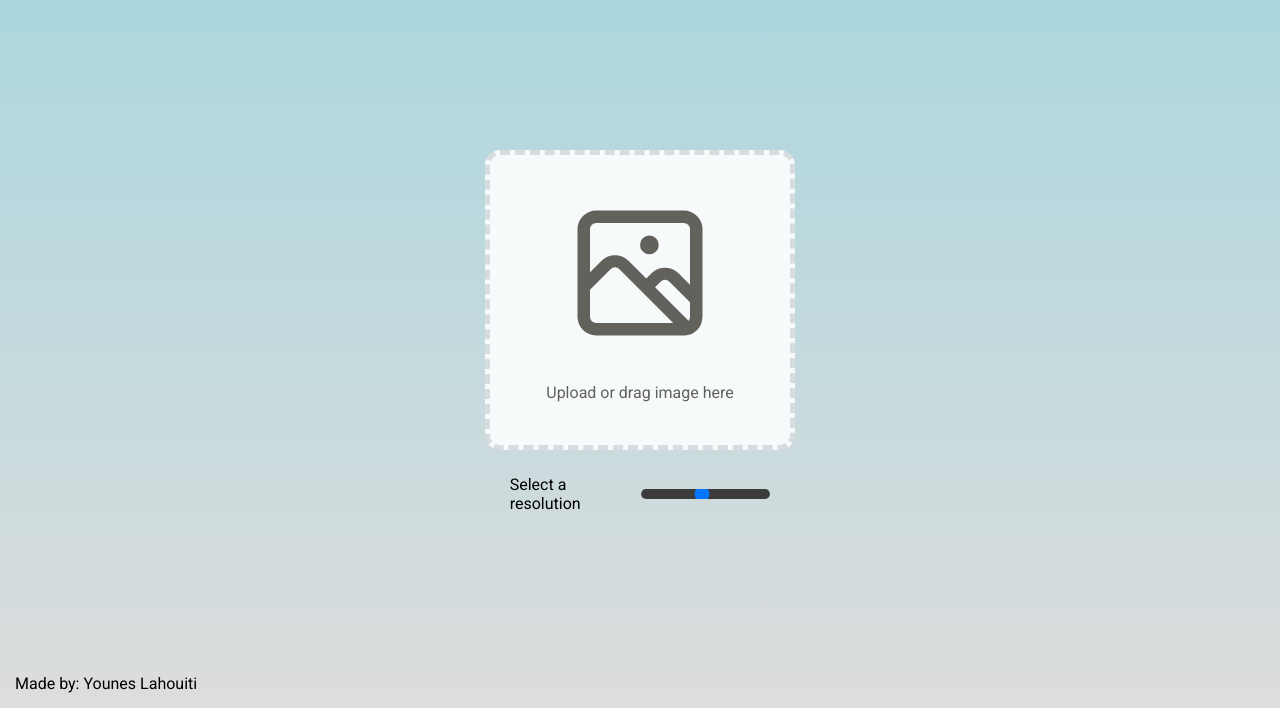
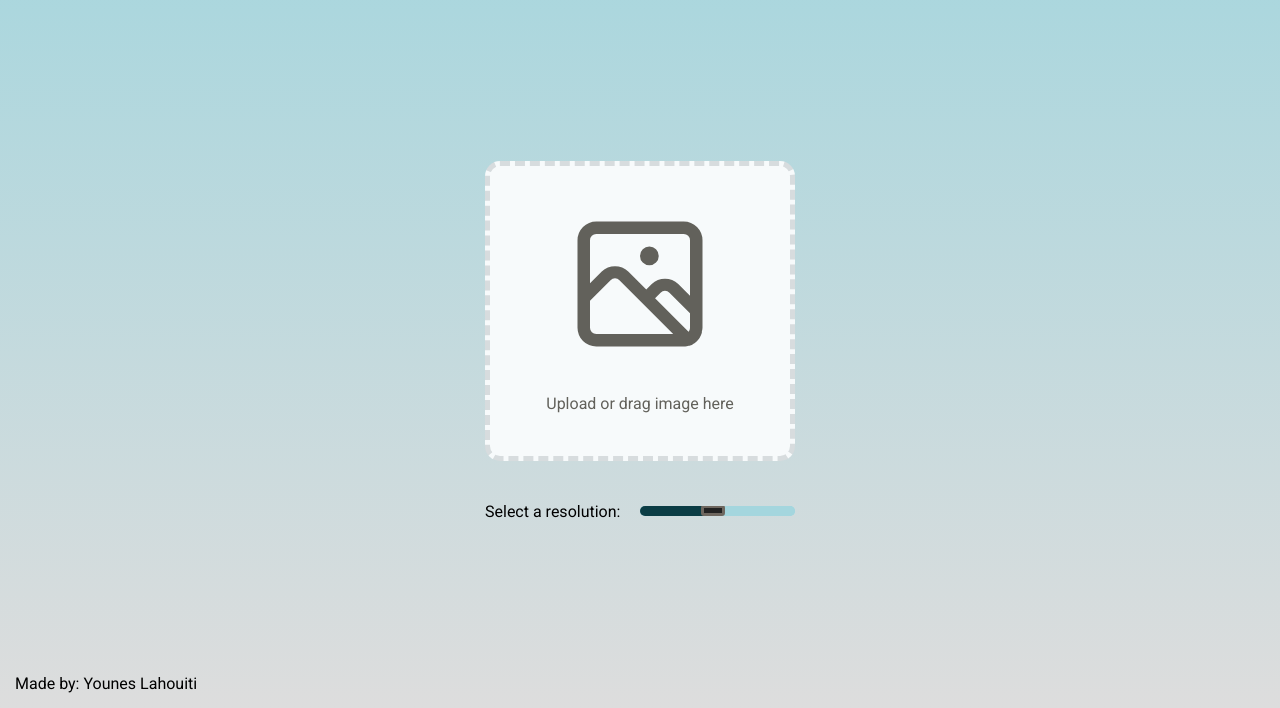
Before and after one commit to LePhenix47/Image-ASCII-art_Younes-Lahouiti, a website built with webpack: page index.html in a window 1280 px wide. Shown: the part 104-812 px from the top of the page. Built offline with Linux system fonts and the light colour scheme.

Commit message:
Finalizeation of the UI and initiation of more helper functions

````diff
--- a/index.html
+++ b/index.html
@@ -38,20 +38,24 @@
 
 <body>
     <header class="header">
-        <h1 class="header__title"><span class="header__title--ascii">@$[!!</span> image art</h1>
+        <h1 class="header__title" title="ASCII image art"><span class="header__title--ascii">@$[!!</span> image art</h1>
     </header>
     <main class="index">
         <section class="index__container">
-            <drop-zone></drop-zone>
-            <canvas class="index__canvas"></canvas>
+            <div class="index__image-preview">
+                <img src="" alt="" class="index__image" />
+                <drop-zone class="index__component"></drop-zone>
+                <canvas class="index__canvas"></canvas>
+            </div>
             <div class="index__controls">
-                <label class="index__resolution-label" for="range">Select a resolution</label>
+                <label class="index__resolution-label" for="range">Select a resolution:</label>
                 <input class="index__resolution-range" type="range" id="range" min="5" max="20" value="12" step="1" />
             </div>
     </main>
     <footer class="footer">
-        <p class="footer__paragraph">Made by: <a href="https://younes-portfolio-dev.vercel.app/" target="blank">Younes
-                Lahouiti</a></p>
+        <p class="footer__paragraph">
+            Made by: <a href="https://younes-portfolio-dev.vercel.app/" target="blank">Younes Lahouiti</a>
+        </p>
     </footer>
 
 </body>
--- a/src/components/dropzone.component.ts
+++ b/src/components/dropzone.component.ts
@@ -1,3 +1,11 @@
+import { log } from "../utils/functions/console.functions";
+import {
+  addClass,
+  getComponentHost,
+  removeClass,
+  selectQuery,
+} from "../utils/functions/dom.functions";
+
 const dropzoneTemplateElement: HTMLTemplateElement =
   document.createElement("template");
 
@@ -325,9 +333,86 @@ class DropZone extends HTMLElement {
     shadowRoot.appendChild(clonedTemplate);
   }
 
-  connectedCallback() {}
+  //Setters and getters
 
-  disconnectedCallback() {}
+  /**
+   * An array of attribute names to observe for changes.
+   *
+   * @readonly
+   * @static
+   * @type {string[]}
+   */
+  static get observedAttributes(): string[] {
+    //We indicate the list of attributes that the custom element wants to observe for changes.
+    return [];
+  }
+
+  connectedCallback() {
+    const labelDropzone: HTMLLabelElement = selectQuery(
+      "label",
+      this.shadowRoot
+    );
+
+    const inputDropzone: HTMLInputElement = selectQuery(
+      "input",
+      this.shadowRoot
+    );
+    inputDropzone.addEventListener("change", (e) => {
+      log(e);
+      log(
+        { inputDropzone },
+        "is an HTML Input?",
+        inputDropzone instanceof HTMLInputElement
+      );
+      log(
+        { e },
+        "is an HTML Input?",
+        inputDropzone instanceof HTMLInputElement
+      );
+    });
+  }
+
+  disconnectedCallback() {
+    const labelDropzone: HTMLLabelElement = selectQuery(
+      "label",
+      this.shadowRoot
+    );
+
+    const inputDropzone: HTMLInputElement = selectQuery(
+      "input",
+      this.shadowRoot
+    );
+    inputDropzone.addEventListener("change", (e) => {});
+  }
 }
 
 customElements.define("drop-zone", DropZone);
+
+/*
+    Functions for the event listeners
+*/
+function handleDragEnter(event: DragEvent) {
+  event.preventDefault();
+  //@ts-ignore
+  const labelDropzone: HTMLLabelElement = event.currentTarget;
+
+  addClass(labelDropzone, "active");
+}
+
+function handleDragLeave(event: DragEvent) {
+  event.preventDefault();
+  //@ts-ignore
+  const labelDropzone: HTMLLabelElement = event.currentTarget;
+
+  removeClass(labelDropzone, "active");
+}
+
+function handleImageDrop(event: DragEvent) {
+  event.preventDefault();
+
+  const fileUploaded: File = event.dataTransfer.files[0];
+
+  const componentHost = getComponentHost(event.currentTarget);
+}
+
+function handleImageUpload(event: Event) {}
--- a/src/sass/pages/_index.scss
+++ b/src/sass/pages/_index.scss
@@ -7,13 +7,20 @@
     @include center-flex-column;
 
     &__container {
-        position: relative;
 
-        @include center-flex-column(25px)
+        @include center-flex-column(50px)
     }
 
     & drop-zone {}
 
+
+
+    &__image-preview {
+        min-height: 305px;
+        aspect-ratio: 1/1;
+
+        position: relative; //Relative to the canvas
+    }
 
     &__canvas {
         z-index: -1;
@@ -26,17 +33,13 @@
         width: 100%;
     }
 
-    &__controls {
-        @include center-flex;
+    &__image {
+        @include fit-image;
     }
 
     &__resolution-label {}
 
     &__resolution-range {
-
-        // -webkit-appearance: none;
-        // -moz-appearance: none;
-        // appearance: none;
         background-color: var(--bg-primary);
         border-radius: 25px;
         height: 10px;
@@ -45,7 +48,20 @@
 
         @include input-range-style;
 
+        &:focus {
+            outline: 2px solid currentColor;
+        }
+    }
+
+    &__controls {
+        width: 100%;
+
+        display: flex;
+        justify-content: space-between;
+        align-items: center;
+        gap: 15px;
 
     }
 
+
 }
--- /dev/null
+++ b/src/utils/functions/array.functions.ts
@@ -0,0 +1,60 @@
+/**
+ * Checks if the provided value is an array.
+ *
+ * @param {any} value - The value to check.
+ *
+ * @returns {boolean} - True if the value is an array, false otherwise.
+ */
+export function isValueArray(value: any): boolean {
+  return Array.isArray(value);
+}
+
+/**
+ * Creates a new array by copying the contents of the provided array
+ *
+ * @param {any[]} arrayToCopy - The array to copy
+ *
+ * @returns {any[]} - The new array containing the copied elements
+ *
+ * @throws {Error} - If the argument passed is not an array
+ */
+export function copyArray(arrayToCopy: any[]): any[] {
+  const isNotAnArray: boolean = !isValueArray(arrayToCopy);
+  if (isNotAnArray) {
+    throw new Error("Argument passed is not an array");
+  }
+  return Array.from(arrayToCopy);
+}
+
+/**
+ * Removes elements from an array and optionally inserts new elements in their place
+ *
+ * @param {Array} originalArray - The array to modify
+ * @param {number} startIndex - The index to start removing elements from
+ * @param {number} deleteCount - The number of elements to remove
+ * @param {...*} [items] - The elements to insert into the array
+ *
+ * @returns {Object} - An object containing the removed items and the updated array
+ */
+export function spliceArray(
+  originalArray: any[],
+  startIndex: number,
+  deleteCount: number,
+  ...items: any[]
+): { removedItems: any[]; newArray: any[] } {
+  //We make a deep copy of the array to avoid mutating
+  //the array passed in argument with the `splice()` method
+  let newArray: any[] = copyArray(originalArray);
+
+  let removedItems: any[] = [];
+
+  const hasItems: boolean = !!items.length;
+  if (hasItems) {
+    //The `.splice()` method returns the removed items
+    removedItems = newArray.splice(startIndex, deleteCount, ...items);
+  } else {
+    removedItems = newArray.splice(startIndex, deleteCount);
+  }
+
+  return { removedItems, newArray };
+}
--- a/src/utils/functions/dom.functions.ts
+++ b/src/utils/functions/dom.functions.ts
@@ -151,9 +151,9 @@ export function appendChildToParent(
 /**
  * Adds or modifies an attribute to the given element
  *
- * @param element The element to add the attribute to
- * @param property The name of the attribute to add
- * @param value The value to set the attribute to
+ * @param {any} element The element to add the attribute to
+ * @param {string} property The name of the attribute to add
+ * @param {any} value The value to set the attribute to
  */
 export function modifyAttribute(
   element: any,
@@ -194,7 +194,7 @@ export function replaceAttribute(
 /**
  * Enables the specified element by removing the "disabled" attribute and setting the "enabled" attribute.
  *
- * @param element - The element to enable.
+ * @param {any} element - The element to enable.
  */
 export function enableElement(element: any): void {
   replaceAttribute(element, "disabled", "enabled");
@@ -203,7 +203,7 @@ export function enableElement(element: any): void {
 /**
  * Disables the specified element by removing the "enabled" attribute and setting the "disabled" attribute.
  *
- * @param element - The element to disable.
+ * @param {any} element - The element to disable.
  */
 export function disableElement(element: any): void {
   replaceAttribute(element, "enabled", "disabled");
@@ -213,6 +213,7 @@ export function disableElement(element: any): void {
  * Adds a class name to a given element's class list
  * @param {any} element - The element to add the class to
  * @param {string} className - The class name to add
+ *
  * @returns {void}
  */
 export function addClass(element: any, className: string): void {
@@ -223,6 +224,7 @@ export function addClass(element: any, className: string): void {
  * Removes a class name from a given element's class list
  * @param {any} element - The element to remove the class from
  * @param {string} className - The class name to remove
+ *
  * @returns {void}
  */
 export function removeClass(element: any, className: string): void {
@@ -234,6 +236,7 @@ export function removeClass(element: any, className: string): void {
  * @param {any} element - The element to replace the class name in
  * @param {string} oldClassName - The old class name to replace
  * @param {string} newClassName - The new class name to replace with
+ *
  * @returns {void}
  */
 export function replaceClass(
@@ -243,3 +246,22 @@ export function replaceClass(
 ): void {
   element.classList.replace(oldClassName, newClassName);
 }
+
+/**
+ * Retrieves the selected files from an input element or an event object
+ *
+ * @param {HTMLInputElement | Event} inputOrEvent - The input element or event object from which to retrieve the files
+ *
+ * @returns {File | File[]} - The selected file(s) from the input element or event
+ */
+export function getInputFiles(
+  inputOrEvent: HTMLInputElement | Event
+): File | File[] {
+  const files: File[] = [];
+
+  const hasOnlyOneFile: boolean = files.length === 1;
+  if (hasOnlyOneFile) {
+    return files[0];
+  }
+  return files;
+}
--- a/src/utils/functions/string.functions.ts
+++ b/src/utils/functions/string.functions.ts
@@ -23,12 +23,20 @@ export function formatText(string: string, option: string): string | never {
     }
 
     case "titlecase": {
-      let stringArray = string.split(" ");
+      let stringArray: string[] = string.split(" ");
+
       for (let i = 0; i < stringArray.length; i++) {
-        stringArray[i] =
-          stringArray[i].substring(0, 1).toUpperCase() +
-          stringArray[i].slice(1).toLowerCase();
+        const uppercasedFirstLetter: string = stringArray[i]
+          .substring(0, 1)
+          .toUpperCase();
+
+        const lowercasedRemainingLetters: string = stringArray[i]
+          .slice(1)
+          .toLowerCase();
+
+        stringArray[i] = uppercasedFirstLetter + lowercasedRemainingLetters;
       }
+
       stringArray = stringArray.concat();
       return stringArray.toString();
     }
@@ -45,13 +53,16 @@ export function formatText(string: string, option: string): string | never {
  * Function that normalizes a string by removing diacritical marks
  * (replaces letters with accents by their "non-accented" counter-part).
  *
- * *ex: "crème brûlée" → "creme brulee"
+ * Example:
+ * ```md
+ * "crème brûlée" → "creme brulee"
+ * ```
  * @param {string} string - The string to be normalized.
  *
  * @returns {string|null} - The normalized string or null if the argument is not a string.
  */
 export function normalize(string: string): string | null {
-  const argumentIsNotAString = typeof string !== "string";
+  const argumentIsNotAString: boolean = typeof string !== "string";
   if (argumentIsNotAString) {
     log("Value passed in argument is not a string !");
     return null;
@@ -110,7 +121,7 @@ Ex: We have "Saturday" and we want to just end up with "at"
 
 ```js
 let str = "Saturday"
-str = sliceString(str, 1, 3);
+str = sliceString(str, 1, 3); //at
 ```
 
 @param {string} string - The input string to slice.
@@ -125,61 +136,6 @@ export function sliceString(
   endIndex: number
 ): string {
   return string.slice(startIndex, endIndex);
-}
-
-/**
- * Removes elements from an array and optionally inserts new elements in their place.
- *
- * @param {Array} array - The array to modify.
- * @param {number} startIndex - The index to start removing elements from.
- * @param {number} deleteCount - The number of elements to remove.
- * @param {...*} [items] - The elements to insert into the array.
- *
- * @returns {Object} - An object containing the removed items and the updated array.
- *
- * @throws {TypeError} - If the 'array' parameter is not an array or 'startIndex' and 'endIndex' are not numbers.
- * @throws {Error} - If the 'startIndex' or 'endIndex' parameter is out of bounds of the array.
- */
-export function spliceArray(
-  array: any[],
-  startIndex: number,
-  deleteCount: number,
-  ...items: any[]
-): { removedItems: any[]; newArray: any[] } {
-  const argumentInArrayIsNotValid: boolean = !Array.isArray(array);
-  if (argumentInArrayIsNotValid) {
-    throw new TypeError("The 'array' parameter must be an array");
-  }
-
-  const numberArgumentsAreInvalid: boolean =
-    isNaN(startIndex) || isNaN(deleteCount);
-  if (numberArgumentsAreInvalid) {
-    throw new TypeError(
-      "The 'startIndex' and 'deleteCount' parameters must be a number"
-    );
-  }
-
-  const indexesAreOutOfBounds: boolean =
-    startIndex < 0 || startIndex >= array.length;
-  if (indexesAreOutOfBounds) {
-    throw new Error("The 'startIndex' parameter is out of bounds of the array");
-  }
-
-  //We make a deep copy of the array to avoid mutating
-  //the array passed in argument with the `splice()` method
-  let newArray: any[] = [...array];
-
-  let removedItems: any[] = [];
-
-  const hasItems: boolean = !!items.length;
-  if (hasItems) {
-    //The `.splice()` method returns
-    removedItems = newArray.splice(startIndex, deleteCount, ...items);
-  } else {
-    removedItems = newArray.splice(startIndex, deleteCount);
-  }
-
-  return { removedItems, newArray };
 }
 
 /**
@@ -214,13 +170,14 @@ export function toPercent(number: number): string {
 }
 
 /**
- * Generates an array of characters based on the provided Unicode character codes range.
+ * Generates an array of characters based on the provided Unicode character codes range
  * How the fromCodePoint method works:
  * https://developer.mozilla.org/en-US/docs/Web/JavaScript/Reference/Global_Objects/String/fromCodePoint
  *
- * @param {number} startCodePoint - The Unicode code point of the starting character.
- * @param {number} endCodePoint - The Unicode code point of the ending character (inclusive).
- * @returns {string[]} An array of characters within the specified Unicode range.
+ * @param {number} startCodePoint - The Unicode code point of the starting character (inclusive)
+ * @param {number} endCodePoint - The Unicode code point of the ending character (inclusive too)
+ *
+ * @returns {string[]} An array of characters within the specified Unicode range
  */
 export function generateUnicodeCharFromRange(
   startCodePoint: number,
````
Also changed, not shown: src/sass/utils/_mixins.scss (+34 -17 lines), dist/index.js, dist/style.css.
